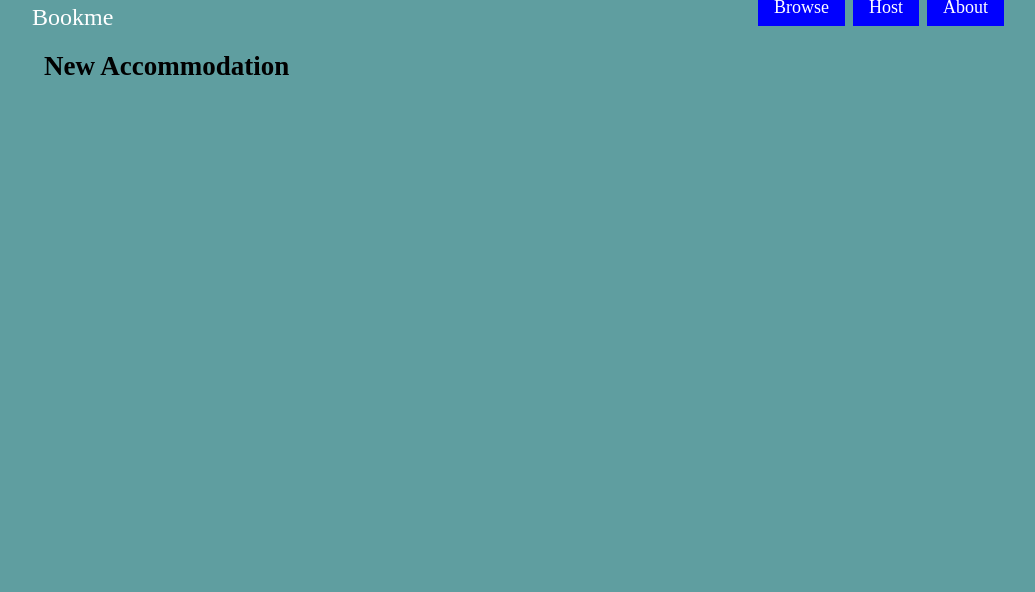
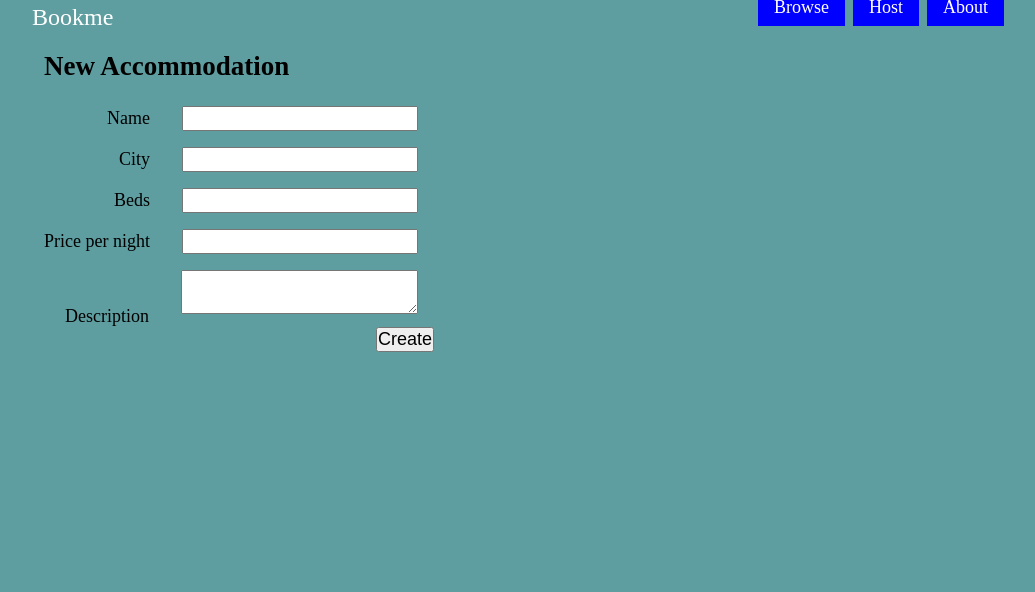
Before and after one commit to RadoslavDimchev/Bookme, a Node server app: page /create in a window 1280 px wide. Shown: the top 592 px of the page, without its empty margins (122-1157 px from the left). Run offline with Node 20, Linux system fonts and the light colour scheme; some libraries are stand-ins or nearby versions.

Commit message:
Implemented to create and search functionality

```diff
--- a/controllers/createController.js
+++ b/controllers/createController.js
@@ -1,3 +1,5 @@
+const { create } = require('../services/accommodationService');
+
 const router = require('express').Router();
 
 
@@ -7,10 +9,16 @@ router.get('/', (req, res) => {
   });
 });
 
-// router.post('/', (req, res) => {
-//   res.render('create', {
-//     title: 'Accommodation Details'
-//   });
-// });
+router.post('/', async (req, res) => {
+  try {
+    const result = await create(req.body);
+    res.redirect('/catalog/' + result.id);
+  } catch (error) {
+    res.render('create', {
+      title: 'Request Error',
+      error: error.message.split('\n')
+    });
+  }
+});
 
 module.exports = router;
--- a/models/data.json
+++ b/models/data.json
@@ -1,6 +1,6 @@
 [
   {
-    "id": "1234",
+    "id": "0264b8",
     "name": "Room",
     "description": "Nice view",
     "city": "Sandanski",
--- /dev/null
+++ b/services/accommodationService.js
@@ -0,0 +1,59 @@
+const fs = require('fs');
+
+
+const filename = './models/data.json';
+const data = JSON.parse(fs.readFileSync(filename));
+
+async function persist() {
+  return new Promise((res, rej) => {
+    fs.writeFile(filename, JSON.stringify(data, null, 2), (err) => {
+      if (err === null) {
+        res();
+      } else {
+        rej(err);
+      }
+    });
+  });
+}
+
+function getAll(search, city, fromPrice, toPrice) {
+  return data
+    .filter(r => r.name.toLowerCase().includes(search.toLowerCase()) || r.description.toLowerCase().includes(search.toLowerCase()))
+    .filter(r => r.city.toLowerCase().includes(city.toLowerCase()))
+    .filter(r => r.price >= fromPrice && r.price <= toPrice);
+}
+
+function getById(id) {
+  return data.find(i => i.id === id);
+}
+
+async function create(roomData) {
+  const room = {
+    id: getId(),
+    name: roomData.name,
+    description: roomData.description,
+    city: roomData.city,
+    beds: Number(roomData.beds),
+    price: Number(roomData.price)
+  };
+
+  const missing = Object.entries(room).filter(([k, v]) => !v);
+  if (missing.length > 0) {
+    throw new Error(missing.map(m => `${m[0]} is required!`).join('\n'));
+  }
+
+  data.push(room);
+  await persist();
+
+  return room;
+}
+
+function getId() {
+  return ('0000000' + (Math.random() * 999999 | 0).toString(16)).slice(-6);
+}
+
+module.exports = {
+  getAll,
+  getById,
+  create
+};
--- a/static/style.css
+++ b/static/style.css
@@ -76,3 +76,16 @@ h2 {
   padding: 8px 16px;
   margin: 4px;
 }
+
+label {
+  display: block;
+}
+
+.aligned {
+  text-align: right;
+  display: inline-block;
+}
+
+.aligned label>* {
+  margin: 8px 16px;
+}
--- a/views/create.hbs
+++ b/views/create.hbs
@@ -1,3 +1,20 @@
 <section>
   <h1>New Accommodation</h1>
+
+  {{#if error}}
+  <div>
+    {{#each error}}
+    <p>{{this}}</p>
+    {{/each}}
+  </div>
+  {{/if}}
+
+  <form class="aligned" action="/create" method="post">
+    <label><span>Name</span><input type="text" name="name"></label>
+    <label><span>City</span><input type="text" name="city"></label>
+    <label><span>Beds</span><input type="number" name="beds"></label>
+    <label><span>Price per night</span><input type="number" name="price"></label>
+    <label><span>Description</span><textarea type="text" name="description"></textarea></label>
+    <button>Create</button>
+  </form>
 </section>
--- a/views/partials/roomCard.hbs
+++ b/views/partials/roomCard.hbs
@@ -1,5 +1,5 @@
 <li>
   <strong>{{name}} - {{price}}€</strong>
-  <p>{{description}}</p>
+  <p>Location: {{city}}</p>
   <a href="/catalog/{{id}}">View</a>
 </li>
```
Also changed, not shown: controllers/catalogController.js (+13 -3 lines), services/accommodationServise.js (deleted, +0 -30 lines), views/catalog.hbs (+16 -0 lines).
